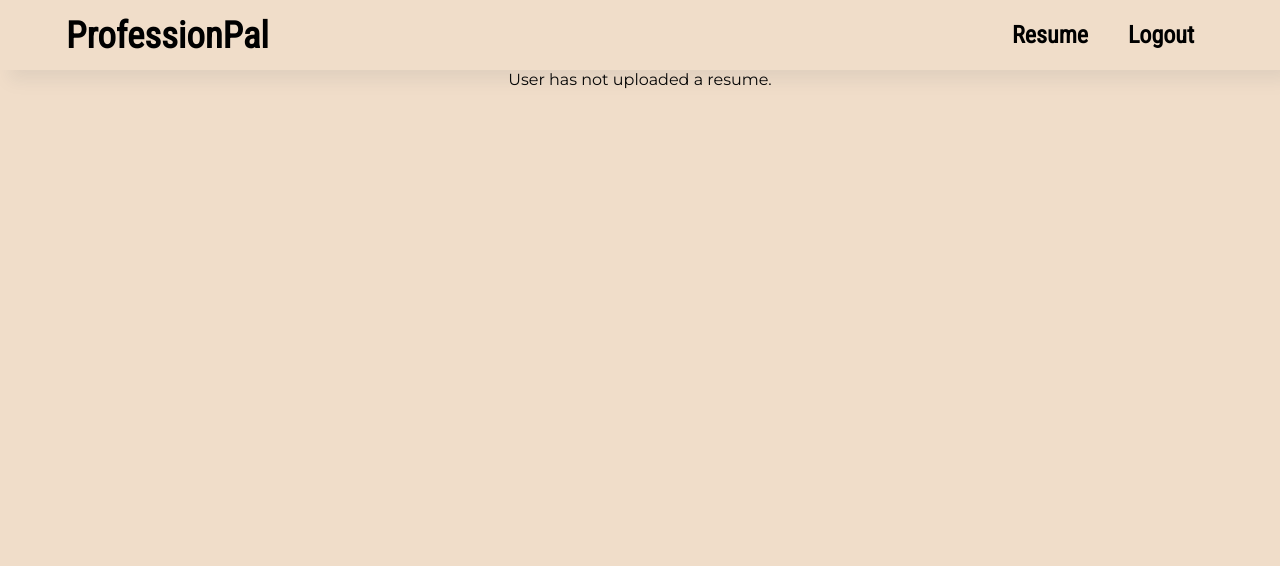
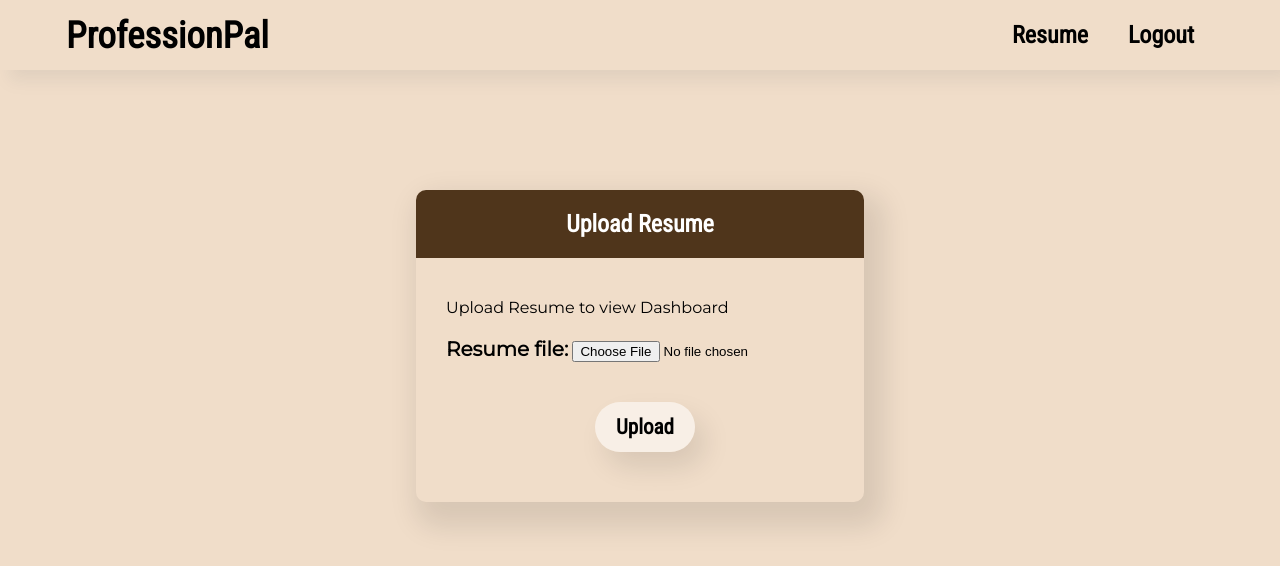
Before and after one commit to divyanshrm/CareerGPT-Shellhacks, a Django app: page /resume/upload_resume/ in a window 1280 px wide. Shown: the top 566 px of the page. Run offline with Django 4.2, Linux system fonts and the light colour scheme; the visitor is signed in with stand-in values (Sample User, id 1); data that the repository does not hold is empty.

Commit message:
frontend-2

```diff
--- /dev/null
+++ b/static/dashboard/css/dashboard.css
@@ -0,0 +1,3 @@
+.dash-main {
+    margin-top: 100px;
+}
--- /dev/null
+++ b/static/resume/css/resume.css
@@ -0,0 +1,67 @@
+.resume-container {
+    margin-top: 190px;
+    display: flex;
+    flex-direction: column;
+    align-items: center;
+}
+
+.resume-div {
+    height: fit-content;
+    width: 35vw;
+    border-radius: 10px;
+    box-shadow: 10px 15px 28px 10px rgba(0, 0, 0, 0.1);
+}
+
+.page-title {
+    font-family: 'Roboto Condensed', sans-serif;
+    font-size: 1.5rem;
+    font-weight: 1000;
+    background-color: #4f351b;
+    color: white;
+    width: 100%;
+    border-radius: 10px 10px 0px 0px;
+    padding: 20px;
+}
+
+.resume-form-container {
+    padding: 20px;
+    text-align: left;
+    margin-left: 10px;
+}
+
+.button-div {
+    display: flex;
+    flex-direction: column;
+    align-items: center;
+}
+
+.mybutton {
+    margin-top: 40px;
+    height: 50px;
+    width: 100px;
+    font-size: 21px;
+    text-align: center;
+    border: none;
+    border-radius: 30px;
+    font-family: 'Roboto Condensed', sans-serif;
+    font-weight: 900;
+    box-shadow: 10px 15px 28px 0px rgba(0, 0, 0, 0.1);
+    background-color: rgba(255, 255, 255, 0.544);
+    margin-bottom: 30px;
+}
+
+.mybutton:hover {
+    background-color: black;
+    color: white;
+}
+
+p {
+    padding-top: 20px;
+    text-align: left;
+}
+
+label {
+    font-size: 20px;
+    font-weight: 700;
+
+}
--- a/templates/accounts/login.html
+++ b/templates/accounts/login.html
@@ -5,7 +5,7 @@
 {% endblock %}
 {% block content %}
 
-<div class="signup-container">
+<div class="login-container">
     <div class="signup-contents">
         <div class="page-title">
             Login
@@ -16,7 +16,7 @@
                 {{ form.as_p }}
 
 
-                <div class="button-class">
+                <div class="button-div">
                     <input type="submit" class="mybutton" value="Login">
                 </div>
             </form>
--- a/templates/accounts/signup.html
+++ b/templates/accounts/signup.html
@@ -20,7 +20,7 @@
                 {% csrf_token %}
                 {{form.as_p}}
                 <br>
-                <div class="button-class">
+                <div class="button-div">
                     <input class="mybutton" type="submit" value="Sign Up">
                 </div>
             </form>
--- a/templates/resume/upload_resume.html
+++ b/templates/resume/upload_resume.html
@@ -1,26 +1,46 @@
-{% extends "base.html" %}  <!-- Adjust this line to your template structure -->
+{% extends 'base.html' %}
+{% load static %}
+<link rel="preconnect" href="https://fonts.googleapis.com">
+<link rel="preconnect" href="https://fonts.gstatic.com" crossorigin>
+<link
+    href="https://fonts.googleapis.com/css2?family=Montserrat:wght@100;300;400&family=Roboto+Condensed:wght@300;400&display=swap"
+    rel="stylesheet">
+{% block headblock %}
+<link rel="stylesheet" href="{% static 'resume/css/resume.css' %} ">
+{% endblock %}
+{% block content %}
 
-{% block content %}
+<div class="resume-container">
+    <div class="resume-div">
+        <div class="page-title">
+
             {% if has_uploaded_resume %}
-    <h2>Update</h2>
+            Update Resume
             {% else %}
-    <h2>Upload</h2>
+            Upload Resume
             {% endif %}
+        </div>
+        <div class="resume-form-container">
+            {% if has_uploaded_resume %}
+            <p>Check the Dashboard after updating Resume for latest results</p>
+            {% else %}
+            <p class="label">Upload Resume to view Dashboard</p>
             <form method="post" enctype="multipart/form-data">
                 {% csrf_token %}
                 {{ form.as_p }}
-        <button type="submit">
+                <div class="button-div">
+                    <button class="mybutton" type="submit">
                         {% if has_uploaded_resume %}
                         Update
                         {% else %}
                         Upload
                         {% endif %}
                     </button>
+                </div>
             </form>
 
-    {% if has_uploaded_resume %}
-    <p>User has uploaded a resume.</p>
-    {% else %}
-    <p>User has not uploaded a resume.</p>
+        </div>
+    </div>
+</div>
 {% endif %}
 {% endblock %}
```
Also changed, not shown: static/accounts/css/accounts.css (+102 -6 lines), templates/dashboard/dashboard.html (+16 -8 lines), 1 other file. Lines whose indentation alone changed are shown as unchanged.
